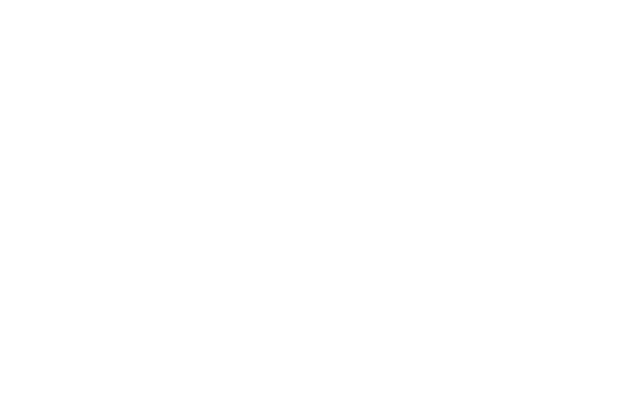
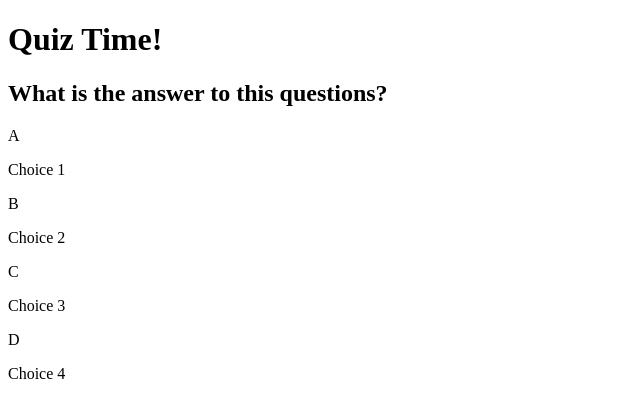
Before and after one commit to deagustinchristian/QuizTime, a plain HTML site: page index.html in a window 1280 px wide. Shown: the whole page, without its empty margins (0-640 px from the left). Drawn offline with Linux system fonts and the light colour scheme; files that its build step writes are made by us from their sources.

Commit message:
Add basic structure to quiz questions

```diff
--- a/index.html
+++ b/index.html
@@ -1,19 +1,37 @@
 <!DOCTYPE html>
 <html lang="en">
-<head>
-    <meta charset="UTF-8">
-    <meta http-equiv="X-UA-Compatible" content="IE=edge">
-    <meta name="viewport" content="width=device-width, initial-scale=1.0">
-
-    <link rel="stylesheet" href="assets/css/style.css">
-    <title>Quiz Time</title>
-</head>
-<body>
+  <head>
+    <meta charset="UTF-8" />
+    <meta name="viewport" content="width=device-width, initial-scale=1.0" />
+    <meta http-equiv="X-UA-Compatible" content="ie=edge" />
+    <title>Quick Quiz</title>
+    <link rel="stylesheet" href="style.css" />
+    <script src="script.js"></script>
+  </head>
+  <body>
     <div class="container">
-        <div id="game-area" class="flex-center flex-column">
-            <a class="btn" href=""></a>
-        </div>
+      <div id="home">
+        <h1>Quiz Time!</h1>
+        <div id="game" class="justify-center flex-column">
+            <h2 id="question">What is the answer to this questions?</h2>
+            <div class="choice-container">
+              <p class="choice-alternative">A</p>
+              <p class="choice-text">Choice 1</p>
+            </div>
+            <div class="choice-container">
+              <p class="choice-alternative">B</p>
+              <p class="choice-text">Choice 2</p>
+            </div>
+            <div class="choice-container">
+              <p class="choice-alternative">C</p>
+              <p class="choice-text">Choice 3</p>
+            </div>
+            <div class="choice-container">
+              <p class="choice-alternative">D</p>
+              <p class="choice-text">Choice 4</p>
+            </div>
+          </div>
+      </div>
     </div>
-
-</body>
+  </body>
 </html>
```
Also changed, not shown: assets/images/backgroundimage.jpeg (added).
